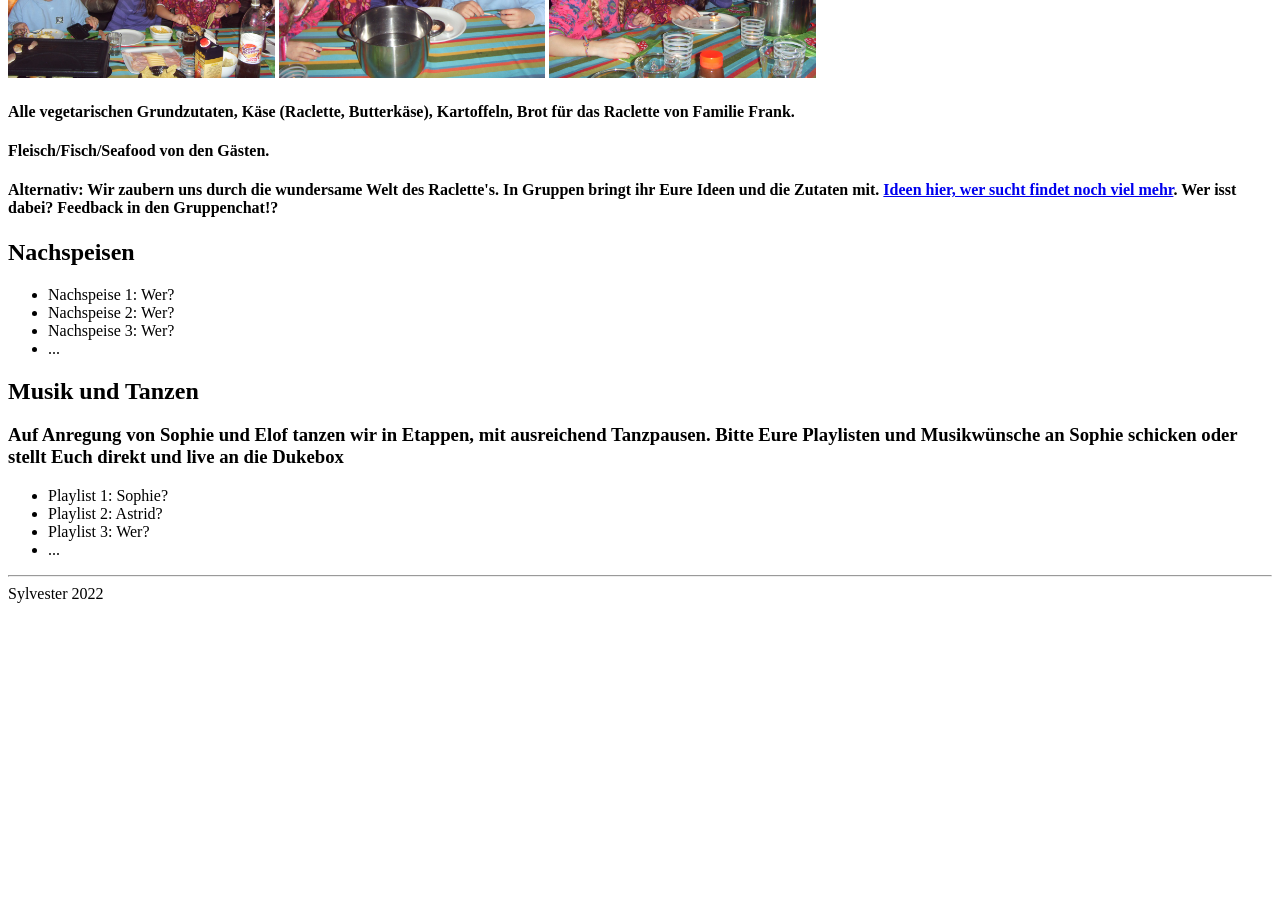
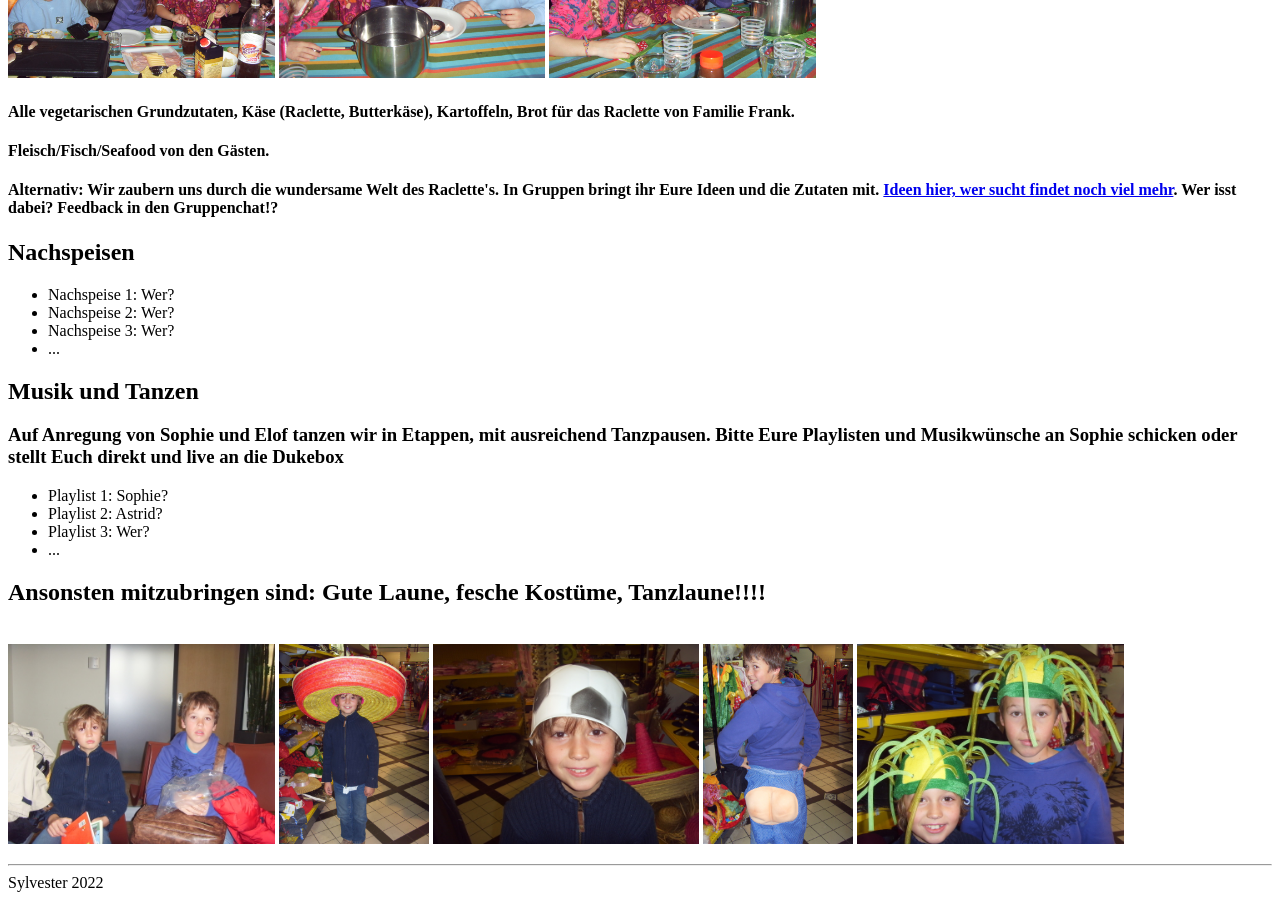
Before and after one commit to DiveDocs/Sylvester2023, a Jekyll site: the page built from index.markdown, in a window 1280 px wide and 900 px high, scrolled down 1827 px. Built offline with Jekyll 4.4.1, drawn with Linux system fonts in a browser that asks for light colours; before the commit the page ends 2438 px from its top, so only the background shows below that.

Commit message:
Final changes

```diff
--- a/index.markdown
+++ b/index.markdown
@@ -86,3 +86,13 @@ tr:nth-child(even) {
 <li>Playlist 3: Wer? </li>
 <li>... </li>
 </ul>
+
+
+<h2>
+Ansonsten mitzubringen sind: Gute Laune, fesche Kostüme, Tanzlaune!!!!</h2>
+<br>
+<a><img src="./Bild30.jpeg" height = "200"></a>
+<a><img src="./Bild31.jpeg" height = "200"></a>
+<a><img src="./Bild32.jpeg" height = "200"></a>
+<a><img src="./Bild33.jpeg" height = "200"></a>
+<a><img src="./Bild34.jpeg" height = "200"></a>
```
